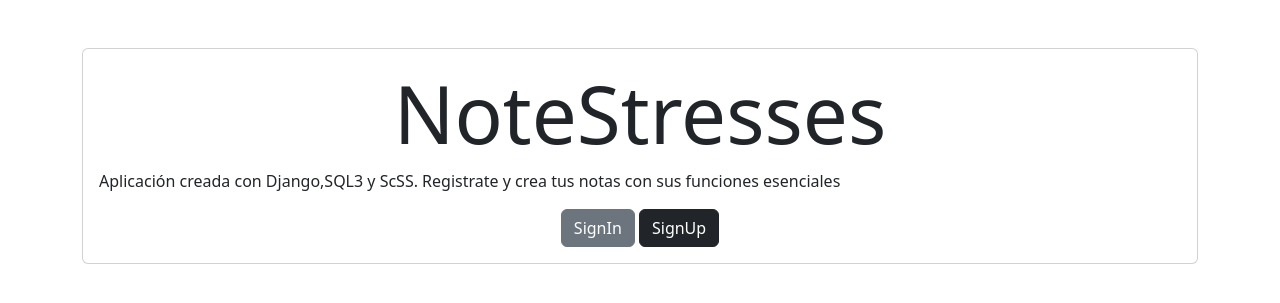
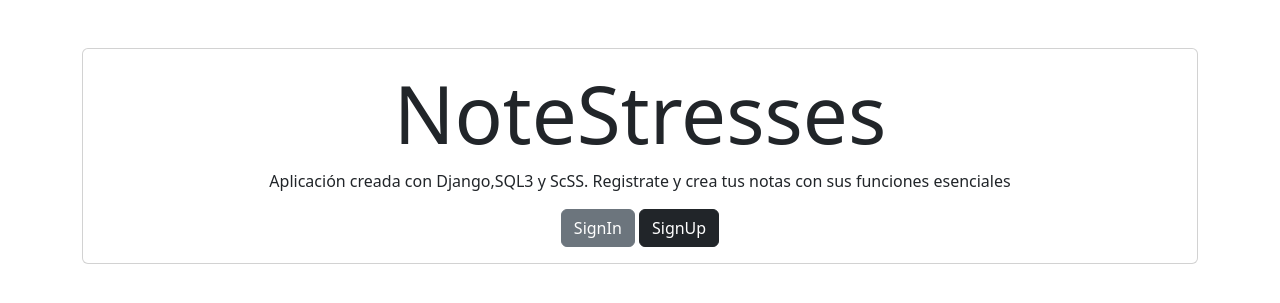
Before and after one commit to SamRuaF/DjangoCrud, a Django app: page / in a window 1280 px wide. Shown: the part 56-359 px from the top of the page. Run offline with Django 5.2, Linux system fonts and the light colour scheme.

Commit message:
p text center home

```diff
--- a/tasks/templates/home.html
+++ b/tasks/templates/home.html
@@ -5,7 +5,7 @@
 <main class="container py-5">
     <section class="card card-body">
         <h1 class="display-1 text-center">NoteStresses</h1>
-        <p>Aplicación creada con Django,SQL3 y ScSS.
+        <p class="text-center">Aplicación creada con Django,SQL3 y ScSS.
             Registrate y crea tus notas con sus funciones esenciales
         </p>
 
```
